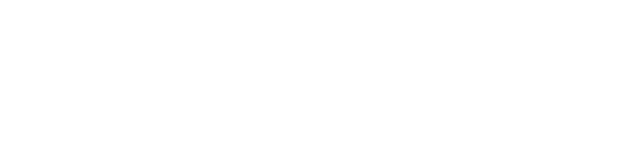
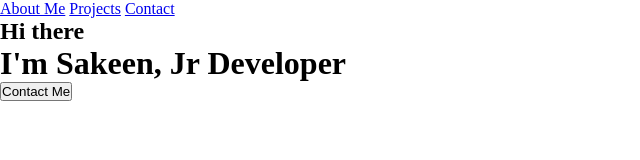
Before and after one commit to keenzman/Portfolio-dev, a plain HTML site: page index.html in a window 1280 px wide. Shown: the whole page, without its empty margins (0-640 px from the left). Drawn offline with nearby package versions, Linux system fonts and the light colour scheme; files that its build step writes are made by us from their sources.

Commit message:
Add boilerplate html following BEM

```diff
--- a/index.html
+++ b/index.html
@@ -8,6 +8,16 @@
   <title>Document</title>
 </head>
 <body>
+  <nav class="navigation">
+    <a href="#" class="navigation__link">About Me</a>
+    <a href="#" class="navigation__link">Projects</a>
+    <a href="#" class="navigation__link">Contact</a>
+  </nav>
 
+  <header class="landing-header">
+    <h2 class="landing-header__sub-heading">Hi there</h2>
+    <h1 class="landing-header__main">I'm Sakeen, Jr Developer</h1>
+    <button class="button landing-header__button">Contact Me</button>
+  </header>
 </body>
 </html>
--- /dev/null
+++ b/stylesheets/base/_base.css
@@ -0,0 +1,5 @@
+* {
+  margin: 0;
+  padding: 0;
+  box-sizing: border-box;
+}
--- /dev/null
+++ b/stylesheets/main.css
@@ -0,0 +1,5 @@
+* {
+  margin: 0;
+  padding: 0;
+  box-sizing: border-box;
+}
```
